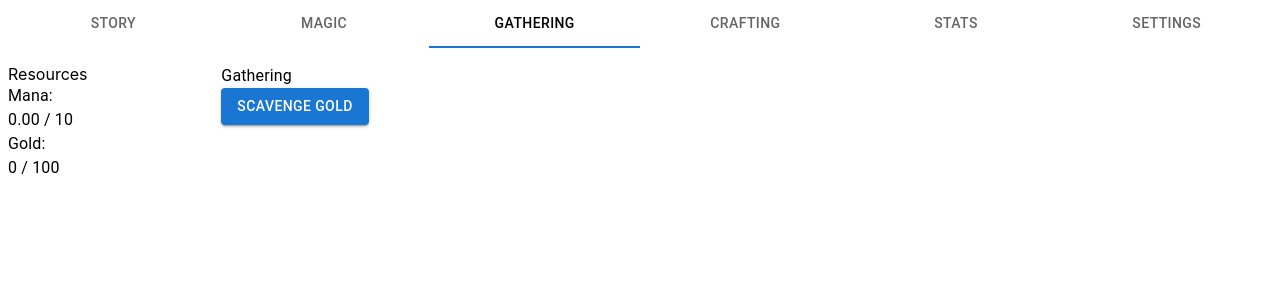
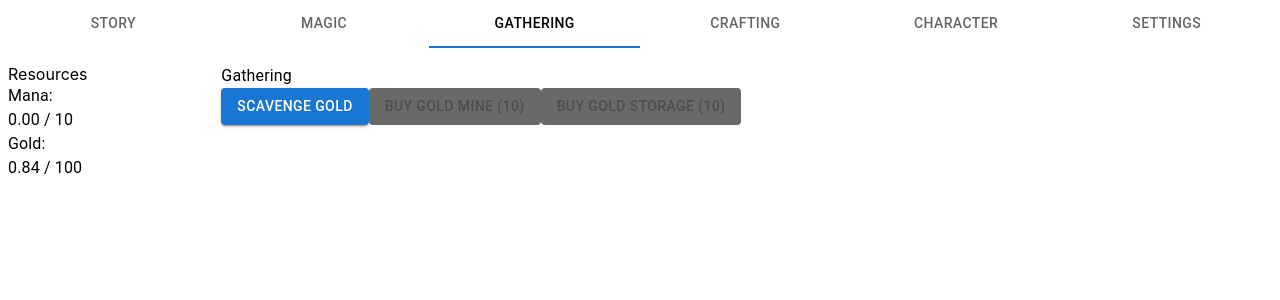
Before and after one commit to xzantim/myth-of-magic, a React (Create React App) app: page / in a window 1280 px wide. Both pictures are taken after a click on the tab "GATHERING". Shown: the top 300 px of the page. Built offline with nearby package versions, Linux system fonts and the light colour scheme.

Commit message:
Gold Slice

```diff
--- a/src/components/GameWindow.tsx
+++ b/src/components/GameWindow.tsx
@@ -9,7 +9,13 @@ import {
   incrementmanaPerSecondByAmount,
   incrementMaxManaByAmount,
 } from "../slices/manaSlice";
-import { incrementGold } from "../slices/goldSlice";
+import {
+  autoIncrementGold,
+  incrementGold,
+  incrementGoldByAmount,
+  incrementGoldPerSecondByAmount,
+  incrementMaxGoldByAmount,
+} from "../slices/goldSlice";
 
 const ticksPerSec = 10;
 
@@ -49,12 +55,13 @@ export default function GameWindow() {
 
   function updateResources() {
     dispatch(autoIncrementMana(ticksPerSec));
+    dispatch(autoIncrementGold(ticksPerSec));
   }
 
   clearInterval(myInterval);
   myInterval = setInterval(function () {
     updateResources();
-  }, 1000/ticksPerSec);
+  }, 1000 / ticksPerSec);
 
   const [value, setValue] = React.useState(0);
 
@@ -91,7 +98,7 @@ export default function GameWindow() {
               <Tab label="Magic" {...a11yProps(1)} />
               <Tab label="Gathering" {...a11yProps(2)} />
               <Tab label="Crafting" {...a11yProps(3)} />
-              <Tab label="Stats" {...a11yProps(4)} />
+              <Tab label="Character" {...a11yProps(4)} />
               <Tab label="Settings" {...a11yProps(5)} />
             </Tabs>
           </Box>
@@ -106,7 +113,7 @@ export default function GameWindow() {
               </Typography>
               <Typography>Gold:</Typography>
               <Typography>
-                {goldCount} / {maxGoldCount}
+                {goldCount.toFixed(2)} / {maxGoldCount}
               </Typography>
             </Grid2>
           </div>
@@ -128,14 +135,20 @@ export default function GameWindow() {
                 <Button
                   variant="contained"
                   disabled={manaCount < 10}
-                  onClick={() => {dispatch(incrementManaByAmount(-10)); dispatch(incrementmanaPerSecondByAmount(0.1))}}
+                  onClick={() => {
+                    dispatch(incrementManaByAmount(-10));
+                    dispatch(incrementmanaPerSecondByAmount(0.1));
+                  }}
                 >
                   Buy Condenser (10)
                 </Button>
                 <Button
                   variant="contained"
                   disabled={manaCount < 10}
-                  onClick={() => {dispatch(incrementManaByAmount(-10)); dispatch(incrementMaxManaByAmount(1))}}
+                  onClick={() => {
+                    dispatch(incrementManaByAmount(-10));
+                    dispatch(incrementMaxManaByAmount(1));
+                  }}
                 >
                   Buy Mana Gem (10)
                 </Button>
@@ -144,16 +157,38 @@ export default function GameWindow() {
                 <Typography>Gathering</Typography>
                 <Button
                   variant="contained"
-                  onClick={() => dispatch(incrementGold())}
+                  onClick={() => {
+                    dispatch(incrementGold());
+                  }}
                 >
                   Scavenge Gold
+                </Button>
+                <Button
+                  variant="contained"
+                  disabled={goldCount < 10}
+                  onClick={() => {
+                    dispatch(incrementGoldByAmount(-10));
+                    dispatch(incrementGoldPerSecondByAmount(0.1));
+                  }}
+                >
+                  Buy Gold Mine (10)
+                </Button>
+                <Button
+                  variant="contained"
+                  disabled={goldCount < 10}
+                  onClick={() => {
+                    dispatch(incrementGoldByAmount(-10));
+                    dispatch(incrementMaxGoldByAmount(25));
+                  }}
+                >
+                  Buy Gold Storage (10)
                 </Button>
               </CustomTabPanel>
               <CustomTabPanel value={value} index={3}>
                 Crafting
               </CustomTabPanel>
               <CustomTabPanel value={value} index={4}>
-                Stats
+                Character
               </CustomTabPanel>
               <CustomTabPanel value={value} index={5}>
                 Settings
--- a/src/slices/goldSlice.tsx
+++ b/src/slices/goldSlice.tsx
@@ -4,25 +4,39 @@ import goldInitialState, { UpdateGoldAction } from "../types/redux/gold";
 const initialState: goldInitialState = {
   goldCount: 0,
   maxGoldCount: 100,
+  goldPerSecond: 0.1,
 };
 
 export const goldSlice = createSlice({
   name: UpdateGoldAction,
   initialState: initialState,
   reducers: {
+    autoIncrementGold: (state, action: PayloadAction<number>) => {
+      if (state.goldCount < state.maxGoldCount) {
+        state.goldCount += state.goldPerSecond / action.payload;
+      }
+      if (state.goldCount > state.maxGoldCount) {
+        state.goldCount = state.maxGoldCount;
+      }
+    },
     incrementGold: (state) => {
-      if (state.goldCount < state.maxGoldCount) {
+      if (state.goldCount + 1 < state.maxGoldCount) {
         state.goldCount += 1;
+      } else {
+        state.goldCount = state.maxGoldCount;
       }
     },
     incrementGoldByAmount: (state, action: PayloadAction<number>) => {
       state.goldCount += action.payload;
-      if ((state.goldCount += action.payload) < state.maxGoldCount) {
-        state.goldCount += action.payload;
+      if (state.goldCount > state.maxGoldCount) {
+        state.goldCount = state.maxGoldCount;
       }
     },
     incrementMaxGoldByAmount: (state, action: PayloadAction<number>) => {
       state.maxGoldCount += action.payload;
+    },
+    incrementGoldPerSecondByAmount: (state, action: PayloadAction<number>) => {
+      state.goldPerSecond += action.payload;
     },
   },
 });
@@ -31,6 +45,8 @@ export const {
   incrementGold,
   incrementGoldByAmount,
   incrementMaxGoldByAmount,
+  incrementGoldPerSecondByAmount,
+  autoIncrementGold,
 } = goldSlice.actions;
 
 export default goldSlice.reducer;
--- a/src/types/redux/gold.tsx
+++ b/src/types/redux/gold.tsx
@@ -1,6 +1,7 @@
 interface InitialState {
   goldCount: number;
   maxGoldCount: number;
+  goldPerSecond: number;
 }
 const UpdateGoldAction: string = "Gold";
 
--- a/src/types/redux/mana.tsx
+++ b/src/types/redux/mana.tsx
@@ -1,7 +1,7 @@
 interface InitialState {
-    manaCount: number;
-    maxManaCount:number;
-    manaPerSecond:number;
+  manaCount: number;
+  maxManaCount: number;
+  manaPerSecond: number;
 }
 const UpdateManaAction: string = "Mana";
 
```
Also changed, not shown: src/slices/manaSlice.tsx (+7 -9 lines).
